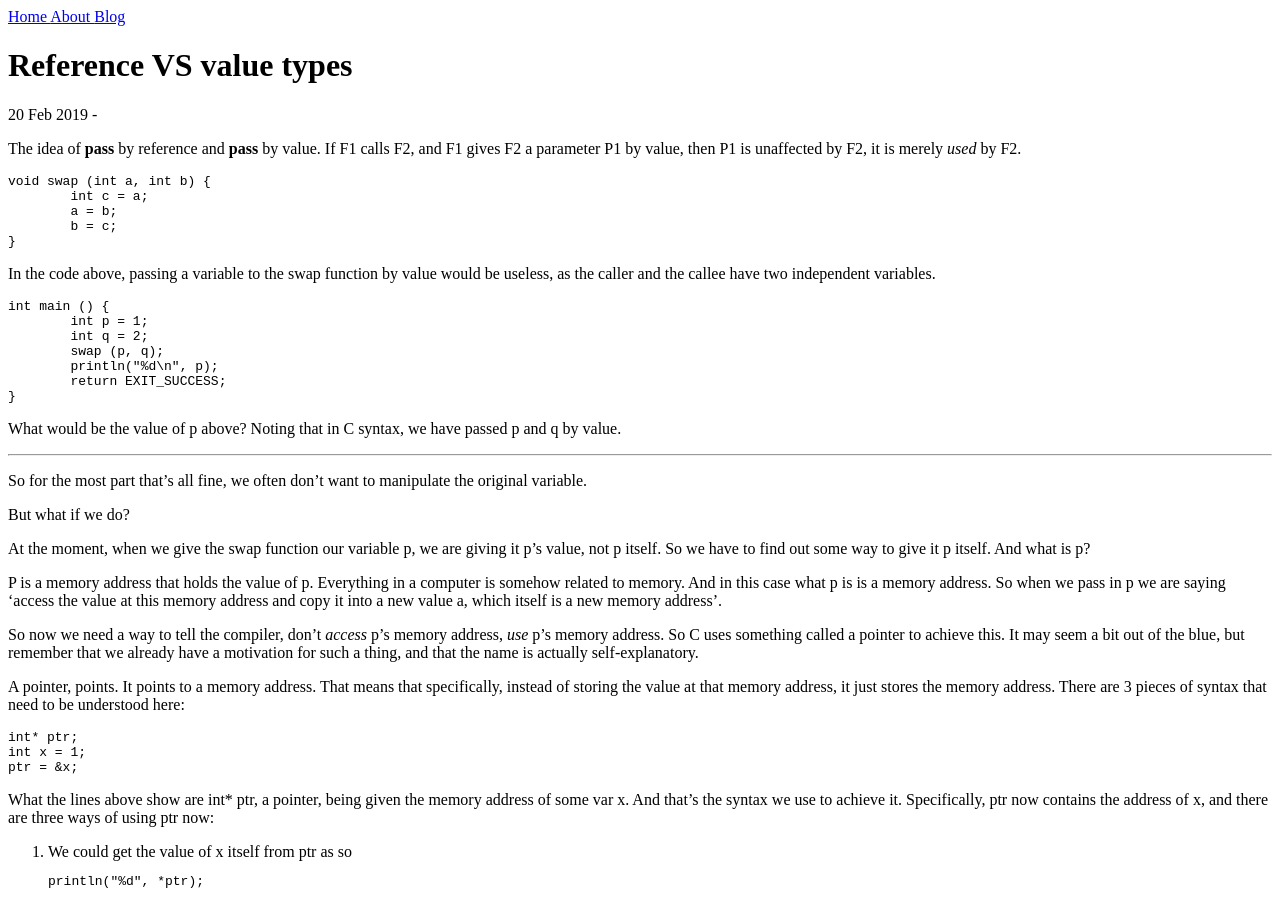
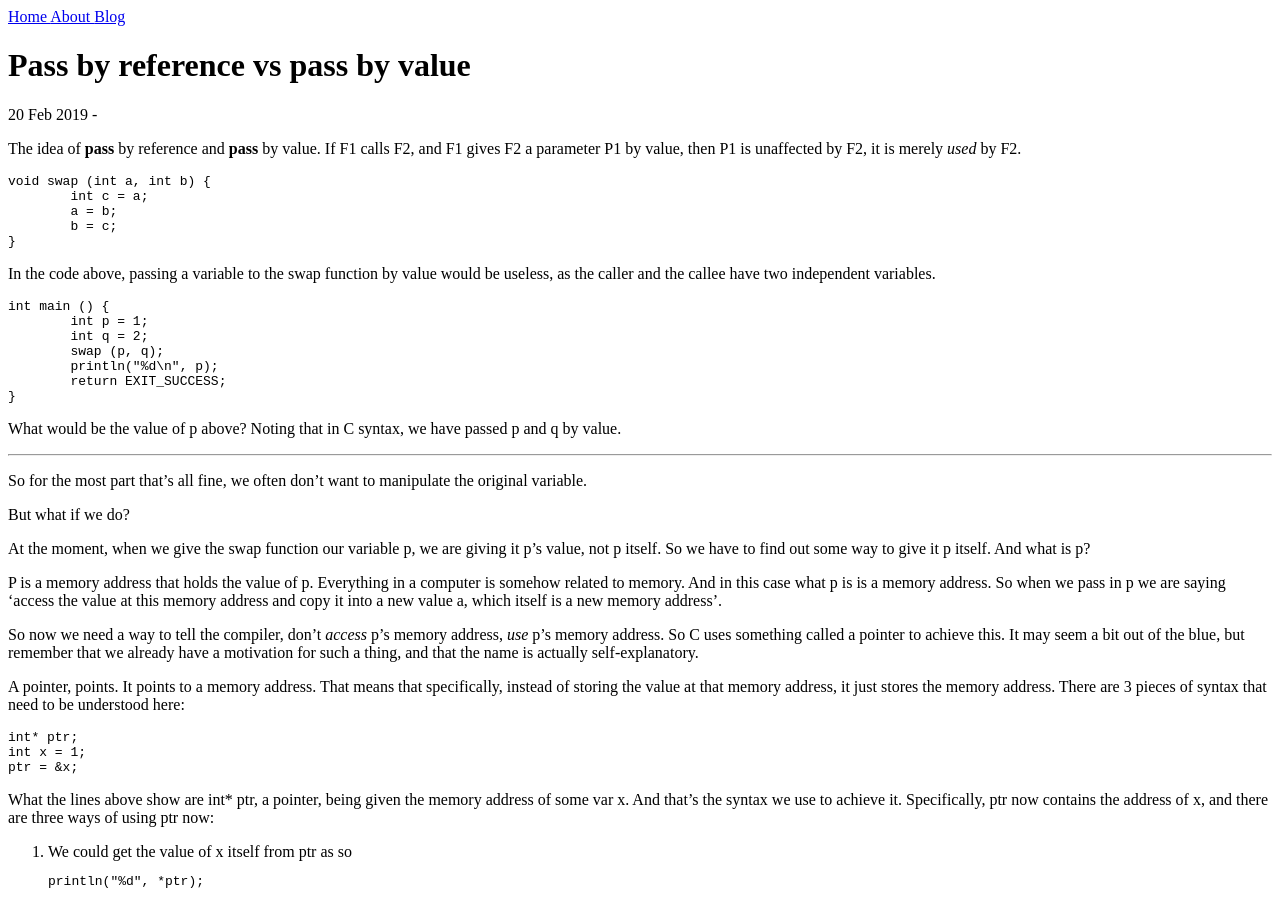
Before and after one commit to mldelaney94/mldelaney94.github.io, a Jekyll site: the page built from _posts/2019-02-20-reference-and-value-types.markdown, in a window 1280 px wide and 900 px high. Built offline with Jekyll 4.4.1, drawn with Linux system fonts in a browser that asks for light colours.

Commit message:
pointer blog post

```diff
--- a/_posts/2019-02-20-reference-and-value-types.markdown
+++ b/_posts/2019-02-20-reference-and-value-types.markdown
@@ -1,6 +1,6 @@
 ---
 layout: post
-title: "Reference VS value types"
+title: "Pass by reference vs pass by value"
 date: 2019-02-20 18:43:00 +1100
 ---
 
```
Also changed, not shown: 2 other files.
